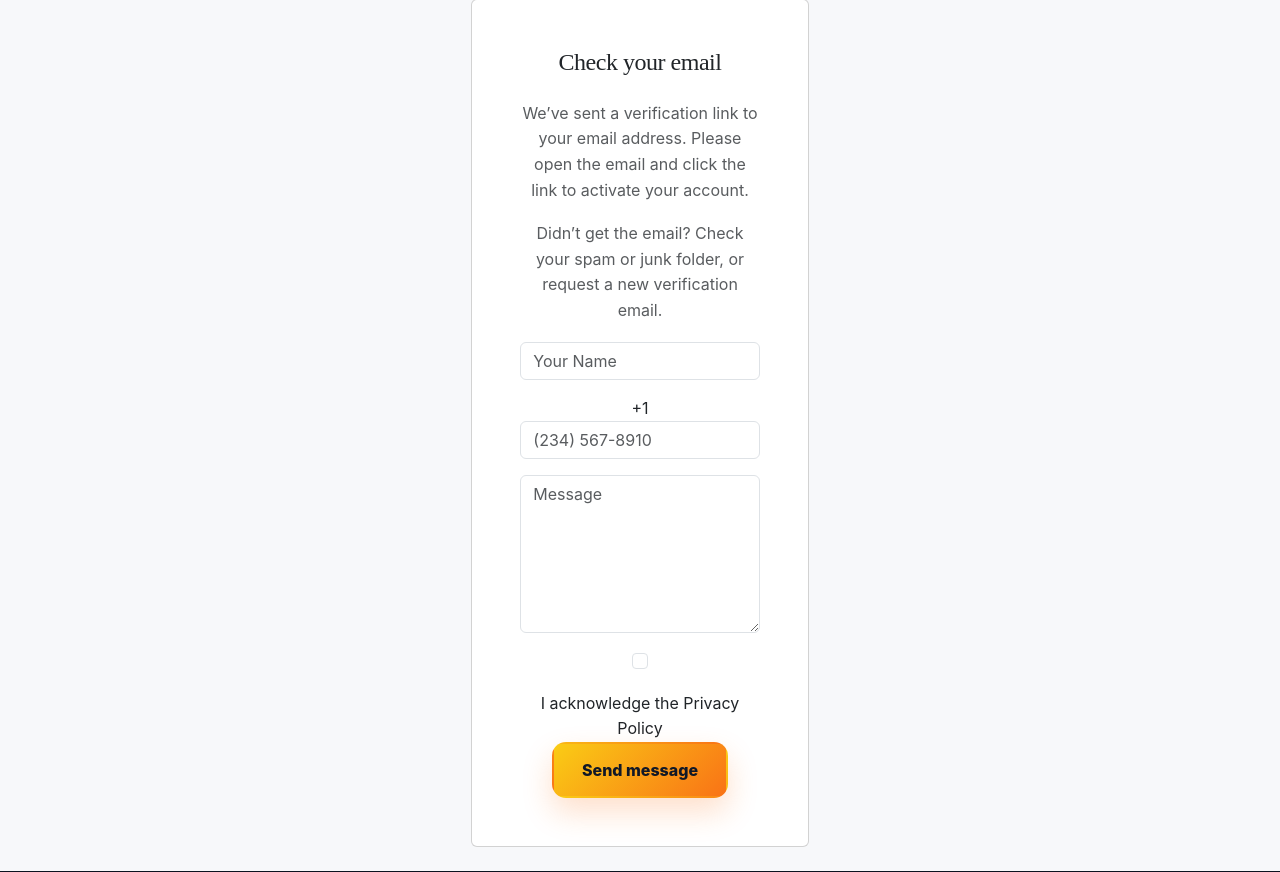
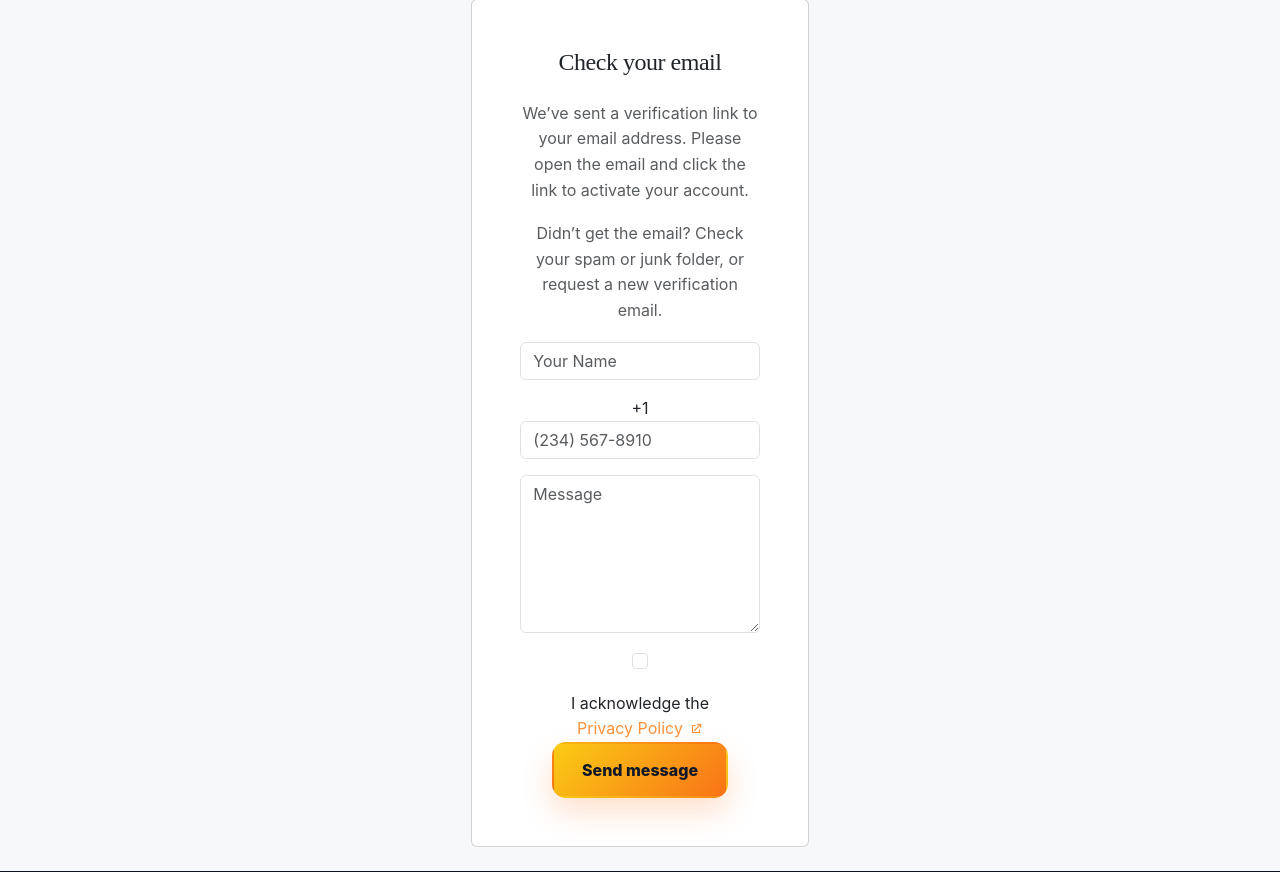
Before and after one commit to Ananiev-Vitalii/Erbauer-Inc, a Django app: template templates/registration/confirm_user.html in a window 1280 px wide. Shown: the part 110-982 px from the top of the page. Run offline with Django 5.2, Linux system fonts and the light colour scheme; the template is opened without the code that fills it: values that come from a table or form of the project are taken from there, others are empty; some libraries are stand-ins or nearby versions.

Commit message:
Improve external link handling
- Styled Privacy Policy link in form
- Updated form HTML (forms.py)
- Added target="_blank" and rel attributes to form and footer links

```diff
--- a/main/forms.py
+++ b/main/forms.py
@@ -86,8 +86,15 @@ class ContactForm(BaseStyledForm, forms.Form):
                     HTML(f"""
                         <span>
                           {_("I acknowledge the")}
-                          <a href="{{% url 'main:privacy_policy' %}}">
+                          <a href="{{% url 'main:privacy_policy' %}}" target="_blank" rel="noopener noreferrer"
+                          class="external-link">
                             {_("Privacy Policy")}
+                            <span class="external-icon">
+                                <svg viewBox="0 0 24 24" aria-hidden="true">
+                                    <path d="M14 3h7v7h-2V6.41l-9.29 9.3-1.42-1.42 9.3-9.29H14V3z"/>
+                                    <path d="M5 5h6v2H7v10h10v-4h2v6H5V5z"/>
+                                </svg>
+                            </span>
                           </a>
                         </span>
                         """),
--- a/static/css/base.css
+++ b/static/css/base.css
@@ -382,6 +382,32 @@ p {
   transform: translateY(0);
 }
 
+
+/* external */
+.external-link {
+  display: inline-flex;
+  align-items: center;
+  gap: 6px;
+  color: var(--orange-400);
+}
+
+.external-icon {
+  display: inline-flex;
+  width: 14px;
+  height: 14px;
+  transition: all 0.2s ease;
+}
+
+.external-icon svg {
+  width: 100%;
+  height: 100%;
+  fill: currentColor;
+}
+
+.external-link:hover .external-icon {
+  transform: translate(1px, -1px);
+}
+
 /* media */
 @media (max-width: 980px) {
   .main-nav {
```
